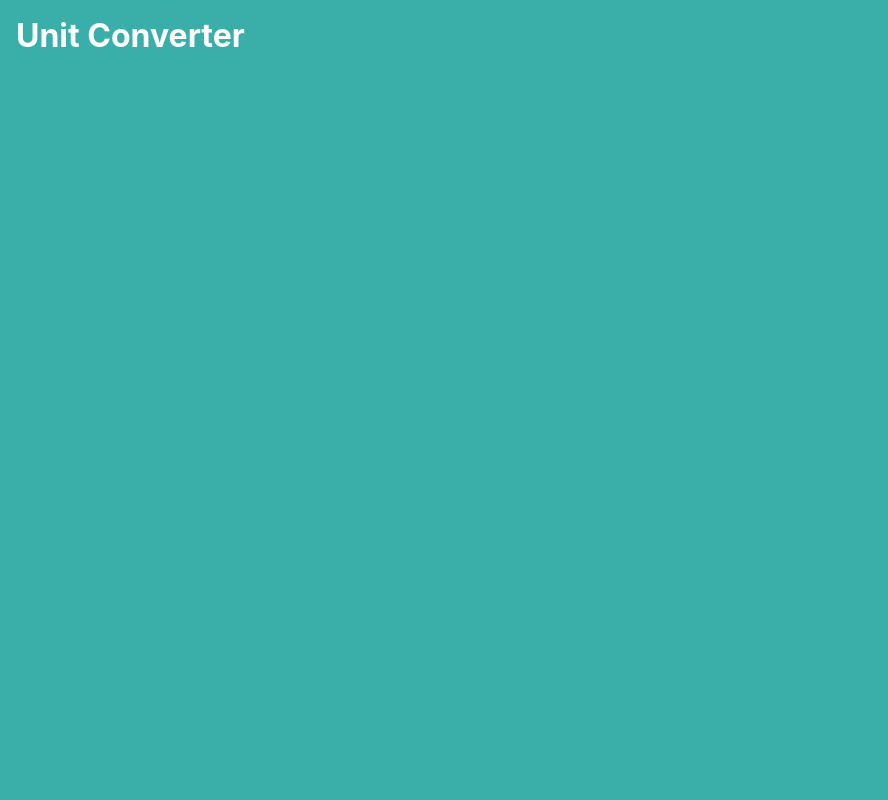
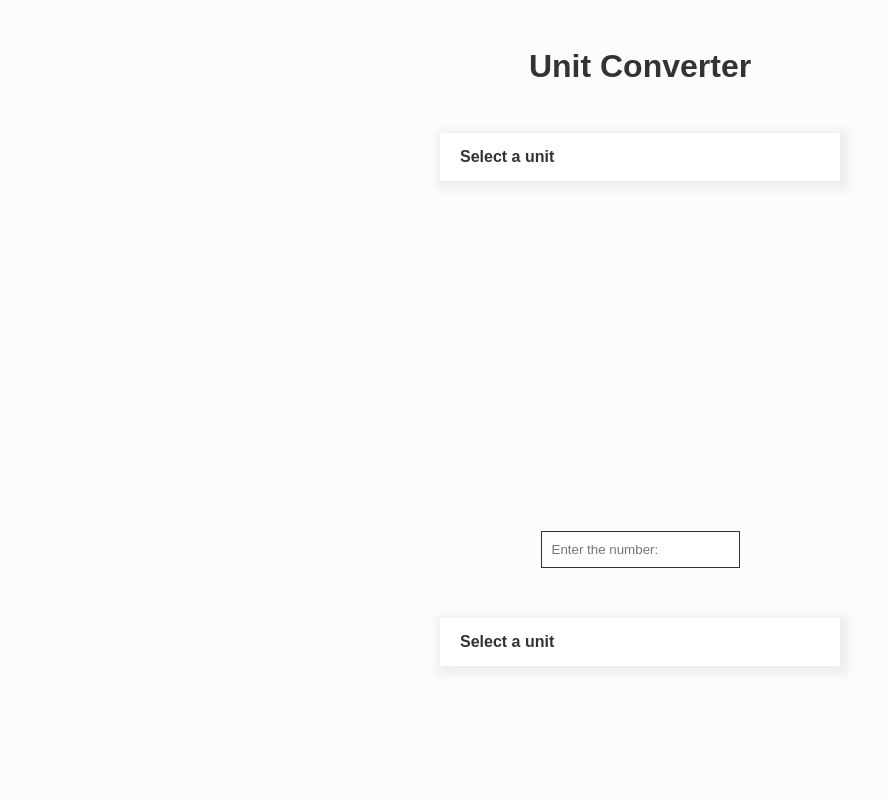
Before and after one commit to ApplePy39/js-unit-converter, a React (Create React App) app: page / in a window 1280 px wide. Shown: the top 800 px of the page, without its empty margins (0-888 px from the left). Built offline with nearby package versions, Linux system fonts and the light colour scheme.

Commit message:
Got unit selection working

```diff
--- a/package.json
+++ b/package.json
@@ -4,6 +4,9 @@
   "homepage": "http://ApplePy39.github.io/js-unit-converter",
   "private": true,
   "dependencies": {
+    "@fortawesome/fontawesome-svg-core": "^1.2.36",
+    "@fortawesome/free-solid-svg-icons": "^5.15.4",
+    "@fortawesome/react-fontawesome": "^0.1.16",
     "@testing-library/jest-dom": "^5.16.1",
     "@testing-library/react": "^12.1.2",
     "@testing-library/user-event": "^13.5.0",
--- a/src/App.js
+++ b/src/App.js
@@ -1,11 +1,24 @@
 import Header from './components/Header';
-import DropdownMenu from './components/DropdownMenu';
+import DropdownInput from './components/DropdownInput';
+import DropdownOutput from './components/DropdownOutput';
+import Output from './components/Output';
+import Input from './components/Input';
+import { useState } from 'react';
 
 function App() {
+    const [selected, setSelected] = useState("");
+    const [selectedOutput, setSelectedOutput] = useState("");
+
   return (
     <div className="App">
       <Header />
-      <DropdownMenu />
+      <DropdownInput selected={selected} setSelected={setSelected} /><Input />
+      <DropdownOutput style={{ top: "200%" }}
+          selectedOutput={selectedOutput}
+          setSelectedOutput={setSelectedOutput}
+      />
+
+        <Output selected={selected} selectedOutput={selectedOutput}/>
     </div>
   );
 }
--- /dev/null
+++ b/src/components/DropdownInput.jsx
@@ -0,0 +1,40 @@
+import { useState } from "react";
+
+const DropdownInput = ({ selected, setSelected }) => {
+    const [isActive, setIsActive] = useState(false);
+    const options = [
+        "Millimeters",
+        "Centimeters",
+        "Meters",
+        "Kilometers",
+        "Inches",
+        "Feet",
+        "Miles"
+    ];
+
+    const number = 0;
+
+  return (
+      <div className="dropdown">
+        <div className="dropdown-btn" onClick={(e) =>
+            setIsActive(!isActive)}>
+            {selected ? selected : "Select a unit"}
+        </div>
+          {isActive && (
+        <div className="dropdown-content">
+            {options.map(option => (
+                <div onClick={(e) => {
+                    setSelected(option);
+                    setIsActive(false);
+                }}
+                     className="dropdown-item">
+                    {option}
+                </div>
+            ))}
+        </div>
+          )}
+      </div>
+  )
+};
+
+export default DropdownInput;
--- a/src/components/DropdownMenu.jsx
+++ /dev/null
@@ -1,28 +0,0 @@
-import { useState } from "react";
-
-const DropdownMenu = ({ title, items, multiSelect = false }) => {
-  const [open, setOpen] = useState(false);
-  const [selection, setSelection] = useState([]);
-  const toggle = () => setOpen(!open);
-
-  const handleClick = (item) => {};
-
-  return (
-    <div className="dd-wrapper">
-      <div
-        tabIndex={0}
-        className="dd-header"
-        role="button"
-        onKeyPress={() => toggle(!open)}
-        onClick={() => toggle(!open)}
-      >
-
-        <div className="dd-header_title">
-            <p className="dd-header_title--bold">{title}</p>
-        </div>
-      </div>
-    </div>
-  );
-};
-
-export default DropdownMenu;
--- /dev/null
+++ b/src/components/DropdownOutput.jsx
@@ -0,0 +1,38 @@
+import { useState } from "react";
+
+const DropdownOutput = ({ selectedOutput, setSelectedOutput }) => {
+    const [isActive, setIsActive] = useState(false);
+    const options = [
+        "Millimeters",
+        "Centimeters",
+        "Meters",
+        "Kilometers",
+        "Inches",
+        "Feet",
+        "Miles"
+    ];
+
+    return (
+        <div className="dropdown moved">
+            <div className="dropdown-btn" onClick={(e) =>
+                setIsActive(!isActive)}>
+                {selectedOutput ? selectedOutput : "Select a unit"}
+            </div>
+            {isActive && (
+                <div className="dropdown-content">
+                    {options.map(option => (
+                        <div onClick={(e) => {
+                            setSelectedOutput(option);
+                            setIsActive(false);
+                        }}
+                             className="dropdown-item">
+                            {option}
+                        </div>
+                    ))}
+                </div>
+            )}
+        </div>
+    )
+};
+
+export default DropdownOutput;
--- /dev/null
+++ b/src/components/Input.jsx
@@ -0,0 +1,17 @@
+import { useState } from "react";
+
+const Input = () => {
+    const [number, setNumber] = useState(0);
+
+    return (
+        <div>
+            <input className="input-stuff"
+                   placeholder="Enter the number: "
+                   type="number" onChange={event =>
+                        setNumber(event.target.value)}
+                />
+        </div>
+    )
+}
+
+export default Input;
--- /dev/null
+++ b/src/components/Output.jsx
@@ -0,0 +1,11 @@
+const Output = ({ selected, selectedOutput }) => {
+    return (
+        <div className="output">
+            <div className="output-box">
+                <h3>23 Meters converted to Feet: {selected}</h3>
+            </div>
+        </div>
+    )
+}
+
+export default Output;
--- a/src/index.css
+++ b/src/index.css
@@ -1,11 +1,9 @@
 body {
   margin: 0;
-  font-family: -apple-system, BlinkMacSystemFont, 'Segoe UI', 'Roboto', 'Oxygen',
-    'Ubuntu', 'Cantarell', 'Fira Sans', 'Droid Sans', 'Helvetica Neue',
-    sans-serif;
+  font-family: sans-serif;
   -webkit-font-smoothing: antialiased;
   -moz-osx-font-smoothing: grayscale;
-  background: #3AAfA9;
+  background: #fcfcfc;
 }
 
 code {
@@ -14,11 +12,74 @@ code {
 }
 
 .header-container {
-  margin: 0 auto;
+  display: table;
+  margin: 2rem auto;
 }
 
 .header-text {
   margin: 1rem;
   font-size: xx-large;
-  color: #FEFFFF;
+  color: #333333;
 }
+
+.dropdown {
+  width: 400px;
+  margin: 0 auto;
+  user-select: none;
+  position: relative;
+}
+
+.moved {
+  top: 400px;
+}
+
+.dropdown .dropdown-btn {
+  padding: 15px 20px;
+  background: #ffffff;
+  box-shadow: 3px 3px 10px 6px rgba(0,0,0,0.06);
+  font-weight: bold;
+  color: #333333;
+  display: flex;
+  cursor: pointer;
+  align-items: center;
+  justify-content: space-between;
+}
+
+.dropdown .dropdown-content {
+  position: absolute;
+  top: 110%;
+  left: 0;
+  padding: 10px;
+  backround: #ffffff;
+  box-shadow: 3px 3px 10px 6px rgba(0,0,0,0.06);
+  font-weight: bold;
+  color: #333333;
+  width: 95%;
+}
+
+.dropdown .dropdown-content .dropdown-item {
+  padding: 10px;
+  cursor: pointer;
+  transition: all 0.2s;
+}
+
+.dropdown .dropdown-content .dropdown-item:hover {
+  background: #f4f4f4;
+}
+
+.output {
+  width: 400px;
+  margin: 800px auto;
+  user-select: none;
+  position: relative;
+}
+
+.input-stuff {
+  display: flex;
+  margin: 0 auto;
+  position: relative;
+  top: 350px;
+  padding: 10px;
+  color: #333333;
+  border: 1px #333333 solid;
+}
```
Also changed, not shown: 1 other file (tests, documents, lock files or other folders).
